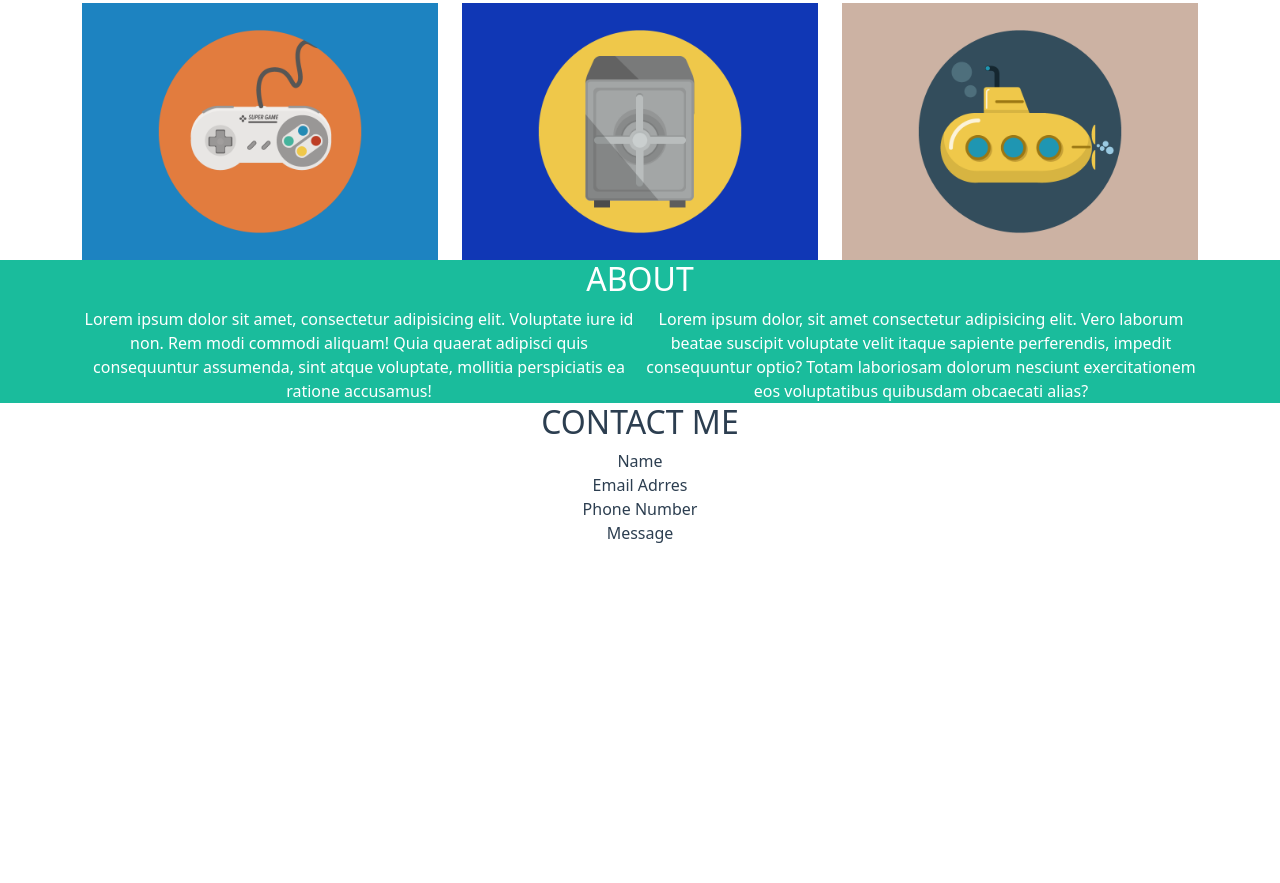
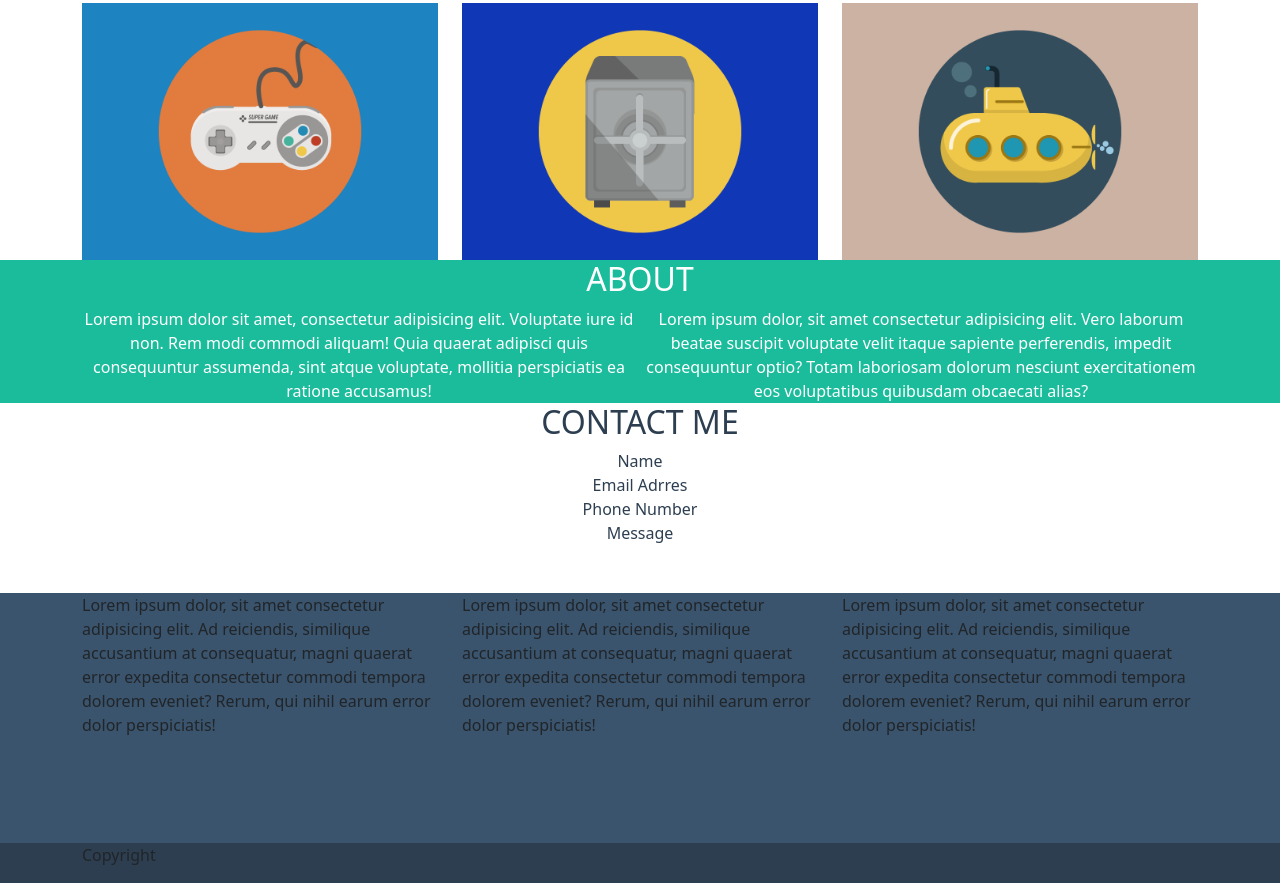
Before and after one commit to DanieleCascio-dev/html-css-bootstrap-freelancer, a plain HTML site: page index.html in a window 1280 px wide. Shown: the part 1644-2527 px from the top of the page. Before the commit the page ends 2189 px from the top, so only its background shows below. Drawn offline with nearby package versions, Linux system fonts and the light colour scheme.

Commit message:
add: footer

```diff
--- a/css/style.css
+++ b/css/style.css
@@ -2,6 +2,7 @@
   --bg-header: #2c3e50;
   --bg-lgreen: #1abc9c;
   --text-color: #fff;
+  --top-footer: #3a546d;
 }
 
 /* COMMON */
@@ -66,3 +67,13 @@ nav {
   color: var(--bg-header);
   text-align: center;
 }
+
+/* FOOTER */
+.top-footer {
+  background-color: var(--top-footer);
+  min-height: 250px;
+}
+
+.bottom-footer {
+  background-color: var(--bg-header);
+}
--- a/index.html
+++ b/index.html
@@ -91,7 +91,7 @@
       </section>
       <!-- /About -->
       <!-- Contact me -->
-      <section id="contact-me">
+      <section id="contact-me" class="mb-5">
         <div class="container">
           <h2>CONTACT ME</h2>
         </div>
@@ -107,6 +107,29 @@
     <!-- /main -->
 
     <!-- Footer -->
+    <footer>
+      <!-- top-footer -->
+      <div class="top-footer">
+        <div class="container">
+          <div class="row">
+            <div class="col-12 col-md-4"> Lorem ipsum dolor, sit amet consectetur adipisicing elit. Ad reiciendis, similique accusantium at consequatur, magni quaerat error expedita consectetur commodi tempora dolorem eveniet? Rerum, qui nihil earum error dolor perspiciatis!</div>
+            <div class="col-12 col-md-4"> Lorem ipsum dolor, sit amet consectetur adipisicing elit. Ad reiciendis, similique accusantium at consequatur, magni quaerat error expedita consectetur commodi tempora dolorem eveniet? Rerum, qui nihil earum error dolor perspiciatis!</div>
+            <div class="col-12 col-md-4"> Lorem ipsum dolor, sit amet consectetur adipisicing elit. Ad reiciendis, similique accusantium at consequatur, magni quaerat error expedita consectetur commodi tempora dolorem eveniet? Rerum, qui nihil earum error dolor perspiciatis!</div>
+          </div>
+        </div>
+      </div>
+      <!-- /top-footer -->
+
+      <!-- bottom-footer -->
+      <div class="bottom-footer">
+        <div class="container">
+          <div class="row">
+            <div class="col-12"><p>Copyright</p></div>
+          </div>
+        </div>
+      </div>
+      <!-- /bottom-footer -->
+    </footer>
     <!-- Footer -->
   </body>
 </html>
```
